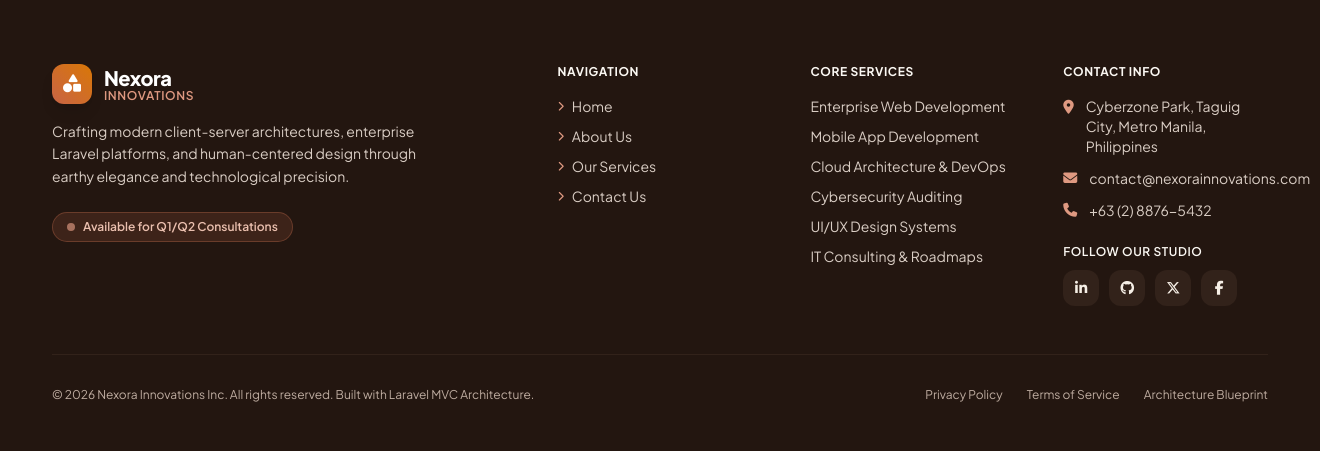
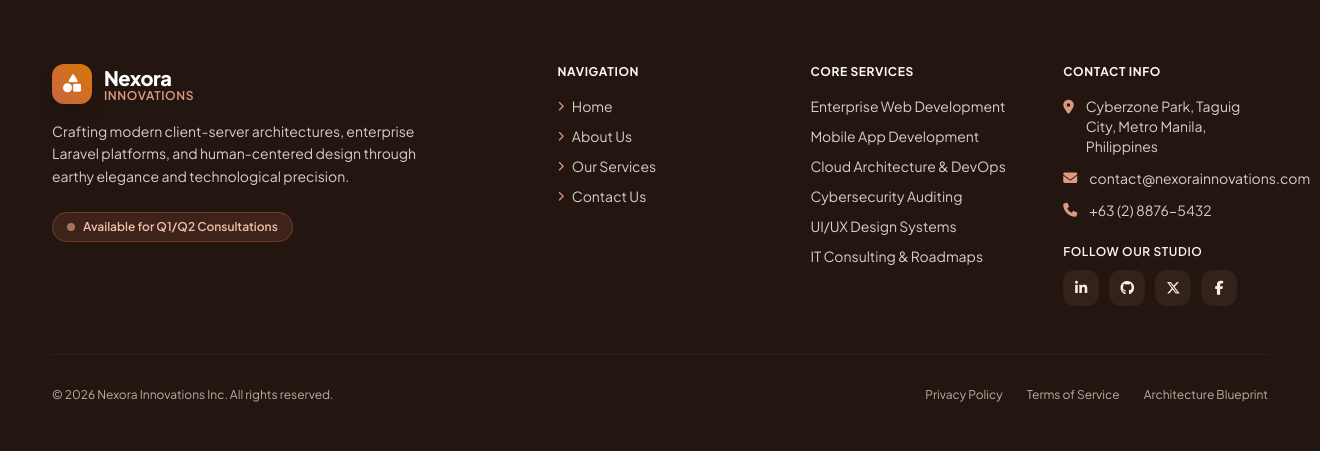
Before and after one commit to pajaveranhieckaella/week03-company-profile, a Laravel app: page /about in a window 1320 px wide. Shown: the part 2923-3374 px from the top of the page. Run offline with Laravel 12, Linux system fonts and the light colour scheme; some libraries are stand-ins or nearby versions; some web fonts are replaced.

Commit message:
style: remove built with framework text from footer

```diff
--- a/resources/views/components/footer.blade.php
+++ b/resources/views/components/footer.blade.php
@@ -112,7 +112,7 @@
 
         <!-- Bottom Copyright -->
         <div class="mt-12 pt-8 border-t border-brown-800 flex flex-col sm:flex-row items-center justify-between text-xs text-brown-300 gap-4">
-            <p>&copy; {{ date('Y') }} Nexora Innovations Inc. All rights reserved. Built with Laravel MVC Architecture.</p>
+            <p>&copy; {{ date('Y') }} Nexora Innovations Inc. All rights reserved.</p>
             <div class="flex items-center gap-6">
                 <span class="hover:text-cream-100 transition-colors cursor-pointer">Privacy Policy</span>
                 <span class="hover:text-cream-100 transition-colors cursor-pointer">Terms of Service</span>
```
